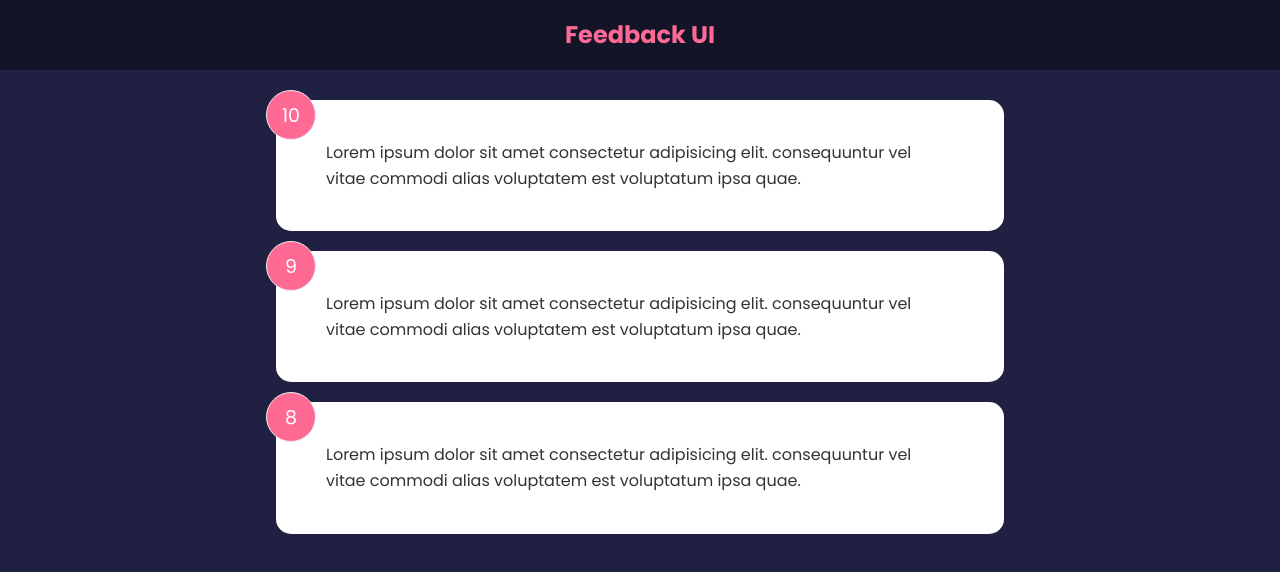
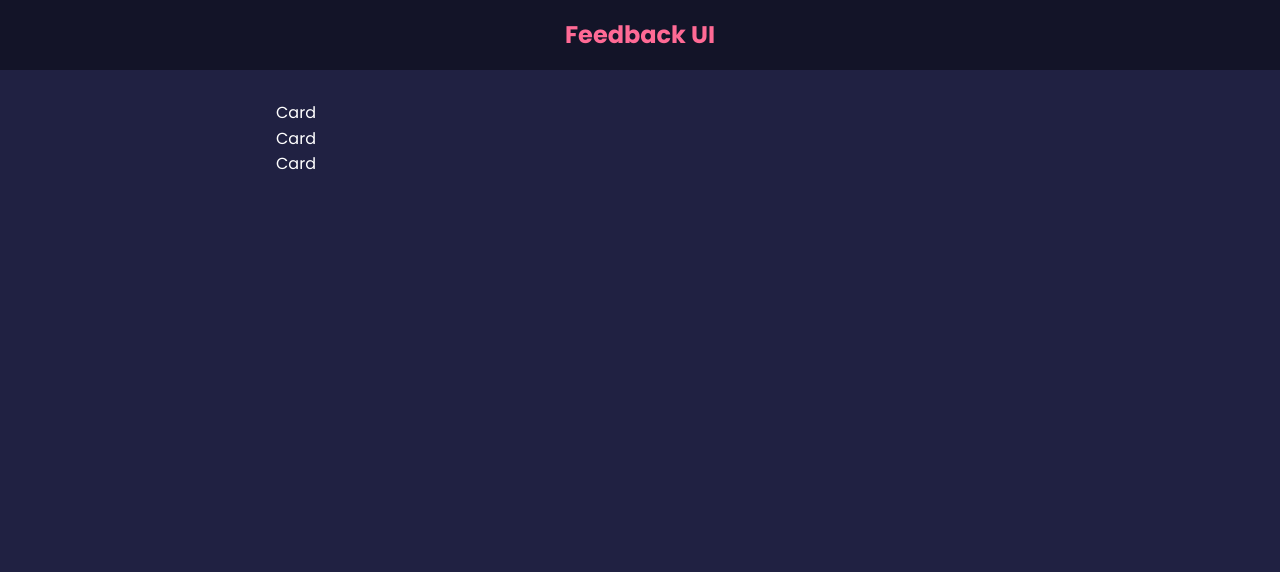
Before and after one commit to graceupongraceemi/React-feedback-app, a React (Create React App) app: page / in a window 1280 px wide. Shown: the top 572 px of the page. Built offline with nearby package versions, Linux system fonts and the light colour scheme.

Commit message:
Card.jsx added to shared folder under components

```diff
--- a/src/components/FeedbackItem.jsx
+++ b/src/components/FeedbackItem.jsx
@@ -1,11 +1,12 @@
 import React from 'react';
+import Card from './shared/Card';
 
 function FeedbackItem({ item }) {
   return (
-    <div className='card'>
+    <Card>
       <div className='num-display'>{item.rating}</div>
       <div className='text-display'>{item.text}</div>
-    </div>
+    </Card>
   );
 }
 
--- /dev/null
+++ b/src/components/shared/Card.jsx
@@ -0,0 +1,7 @@
+import React from 'react';
+
+function Card() {
+  return <div>Card</div>;
+}
+
+export default Card;
```
